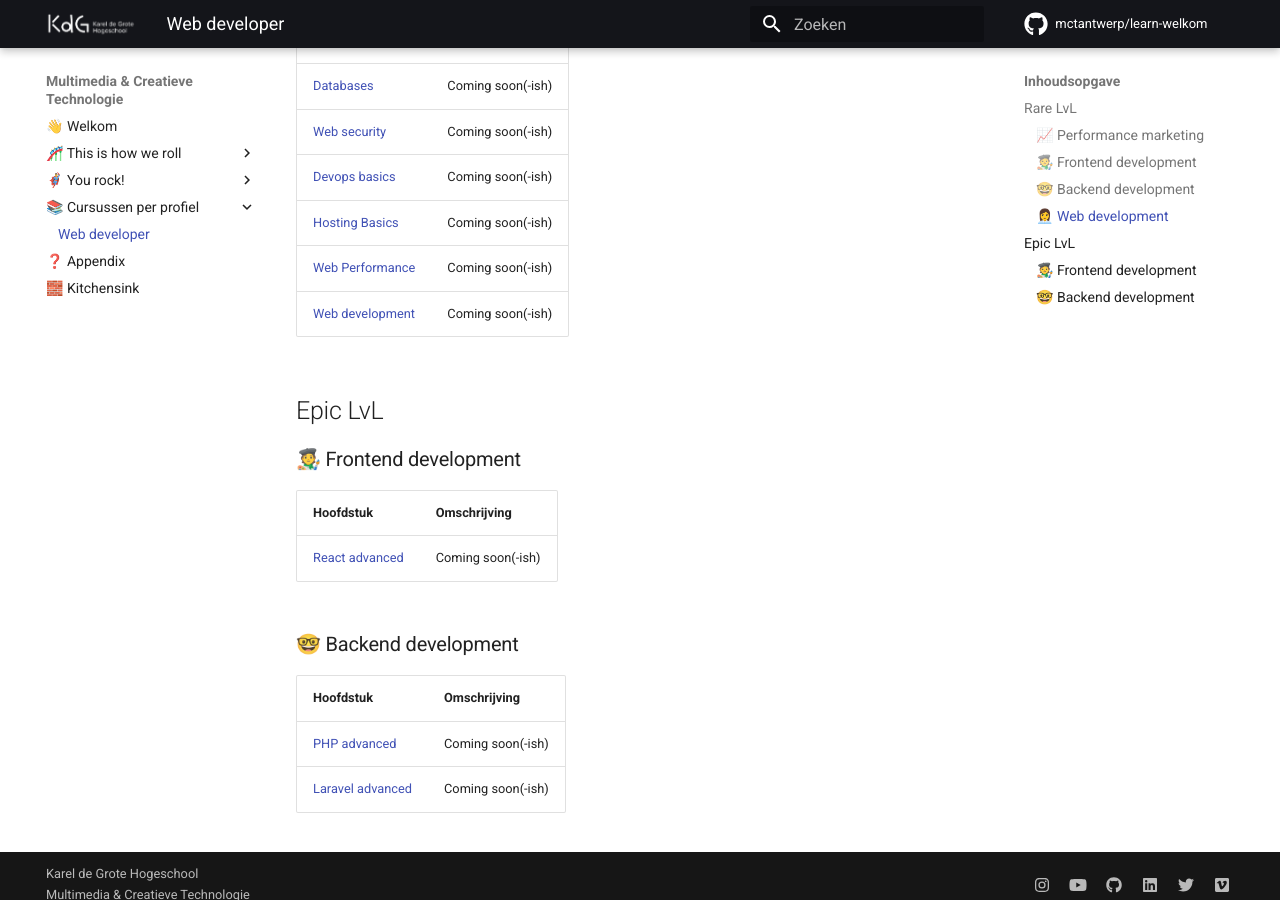
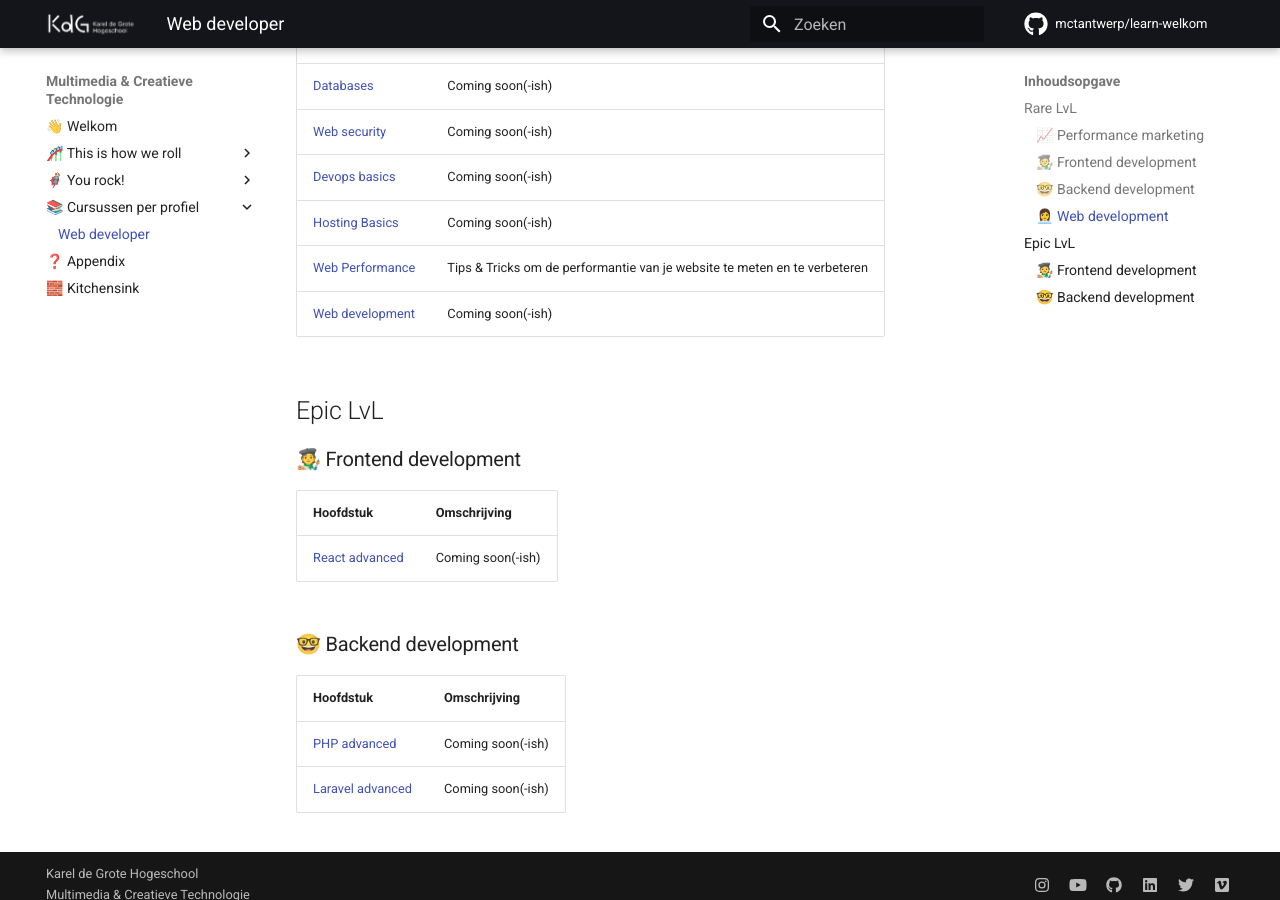
Before and after one commit to NxT-Media-Technology/learn-welkom, an MkDocs documentation site: the page built from docs/profielen/web-developer.md, in a window 1280 px wide and 900 px high, scrolled down 1179 px. Built offline with MkDocs 1.6.1 and Material for MkDocs 9.7.7, drawn with Linux system fonts in a browser that asks for light colours; comment, search, counter and statistics services are not loaded.

Commit message:
Update web-developer.md

```diff
--- a/docs/profielen/web-developer.md
+++ b/docs/profielen/web-developer.md
@@ -36,7 +36,7 @@
 | [Web security](#) | Coming soon(-ish) |
 | [Devops basics](#) | Coming soon(-ish) |
 | [Hosting Basics](#) | Coming soon(-ish) <!-- Alles dat je moet weten rond hosting om je website online te kunnen zetten. --> |
-| [Web Performance](#) | Coming soon(-ish) <!-- Alle tips & tricks om je website zo performant mogelijk te maken --> |
+| [Web Performance](https://web-performance.learn.mctantwerp.be) | Tips & Tricks om de performantie van je website te meten en te verbeteren |
 | [Web development](#) | Coming soon(-ish) <!-- Hoe begin ik aan een web development project? (erd, flow diagrams, ...) --> |
 
 ## Epic LvL
```
